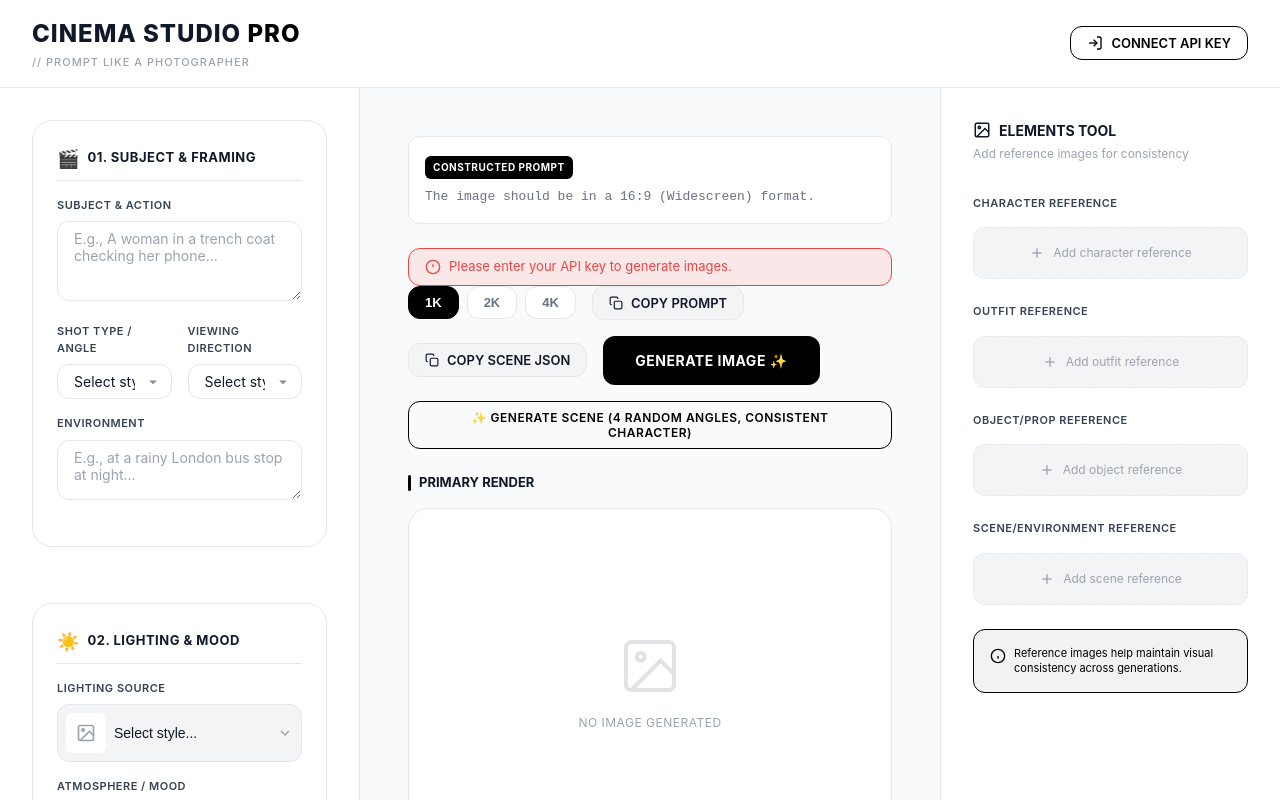
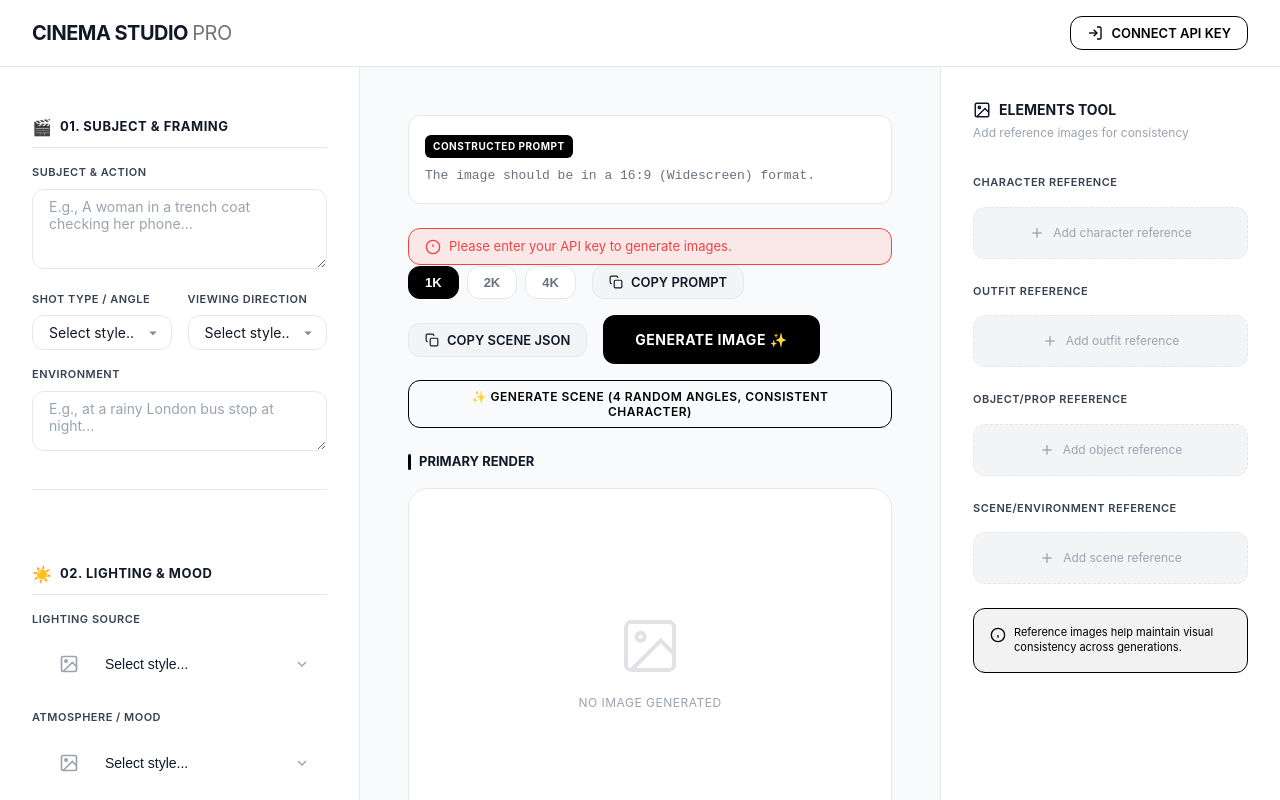
Before and after one commit to KeamoMichael/Higgsfield-Clone, a React (Vite) app: page / in a window 1280 px wide. Built offline with nearby package versions, Linux system fonts and the light colour scheme.

Commit message:
Update Header and PromptBuilder styles for modern minimalist look

```diff
--- a/src/components/Header.css
+++ b/src/components/Header.css
@@ -1,27 +1,34 @@
 .header-brand {
     display: flex;
     flex-direction: column;
-    gap: 2px;
+    gap: 0px;
 }
 
 .header-title {
-    font-size: 24px;
-    font-weight: 800;
-    letter-spacing: 1px;
+    font-size: 20px;
+    font-weight: 700;
+    letter-spacing: -0.5px;
+    /* Tighter, more modern tracking */
     color: var(--color-text-primary);
     margin: 0;
 }
 
 .header-title-accent {
-    color: var(--color-primary);
+    color: var(--color-text-primary);
+    /* Unified color */
+    font-weight: 400;
+    /* Contrast by weight instead of color */
+    opacity: 0.6;
 }
 
 .header-tagline {
-    font-size: 11px;
-    font-weight: 500;
-    letter-spacing: 1px;
+    font-size: 10px;
+    font-weight: 600;
+    letter-spacing: 0.5px;
     color: var(--color-text-muted);
     text-transform: uppercase;
+    display: none;
+    /* Hide tagline for cleaner look */
 }
 
 .header-actions {
--- a/src/components/PromptBuilder.css
+++ b/src/components/PromptBuilder.css
@@ -5,42 +5,62 @@
 }
 
 .section {
-    background: var(--color-surface);
-    border: 1px solid var(--color-border);
-    border-radius: var(--radius-lg);
-    padding: var(--spacing-lg);
+    background: transparent;
+    /* Seamless blend */
+    border: none;
+    padding: var(--spacing-md) 0;
+    border-bottom: 1px solid var(--color-border);
+    /* Separator lines instead of boxes */
 }
 
-.section-header {
-    display: flex;
-    align-items: center;
-    gap: var(--spacing-sm);
-    margin-bottom: var(--spacing-md);
-    padding-bottom: var(--spacing-sm);
-    border-bottom: 1px solid var(--color-border);
+/* Remove border from last section */
+.section:last-child {
+    border-bottom: none;
 }
 
-.section-icon {
-    font-size: 18px;
+.section-.header-brand {
+    display: flex;
+    flex-direction: column;
+    gap: 0px;
 }
 
-.section-title {
-    font-size: 13px;
+.header-title {
+    font-size: 20px;
     font-weight: 700;
-    letter-spacing: 0.5px;
+    letter-spacing: -0.5px;
+    /* Tighter, more modern tracking */
     color: var(--color-text-primary);
     margin: 0;
 }
 
+.header-title-accent {
+    color: var(--color-text-primary);
+    /* Unified color */
+    font-weight: 400;
+    /* Contrast by weight instead of color */
+    opacity: 0.6;
+}
+
+.header-tagline {
+    font-size: 10px;
+    font-weight: 600;
+    letter-spacing: 0.5px;
+    color: var(--color-text-muted);
+    text-transform: uppercase;
+    display: none;
+    /* Hide tagline for cleaner look, or keep very subtle */
+}
+
 /* Visual Select Button */
+/* Visual Select Button - Modern Pill Style */
 .visual-select-btn {
     display: flex;
     align-items: center;
-    gap: var(--spacing-sm);
+    gap: var(--spacing-md);
     width: 100%;
-    padding: var(--spacing-sm);
-    background: var(--color-surface-elevated);
-    border: 1px solid var(--color-border);
+    padding: var(--spacing-sm) var(--spacing-md);
+    background: transparent;
+    border: 1px solid transparent;
     border-radius: var(--radius-md);
     cursor: pointer;
     transition: all var(--transition-fast);
@@ -48,8 +68,8 @@
 }
 
 .visual-select-btn:hover {
-    border-color: var(--color-primary);
     background: var(--color-surface-hover);
+    /* No border on hover, just soft fill */
 }
 
 .visual-select-thumb {
```
